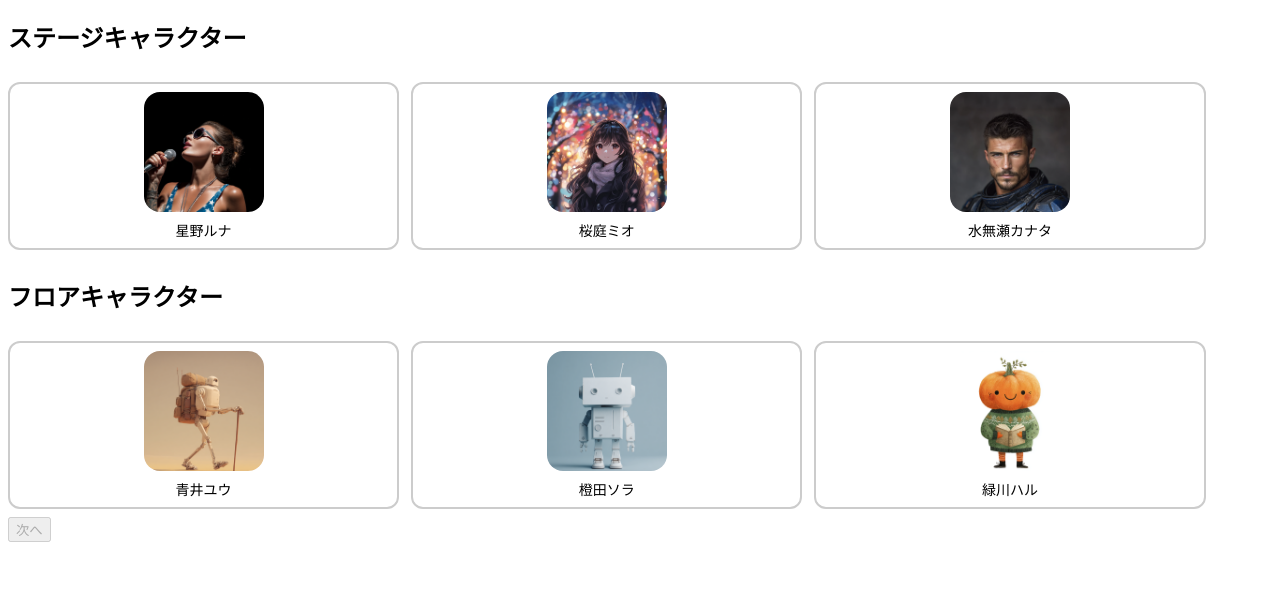
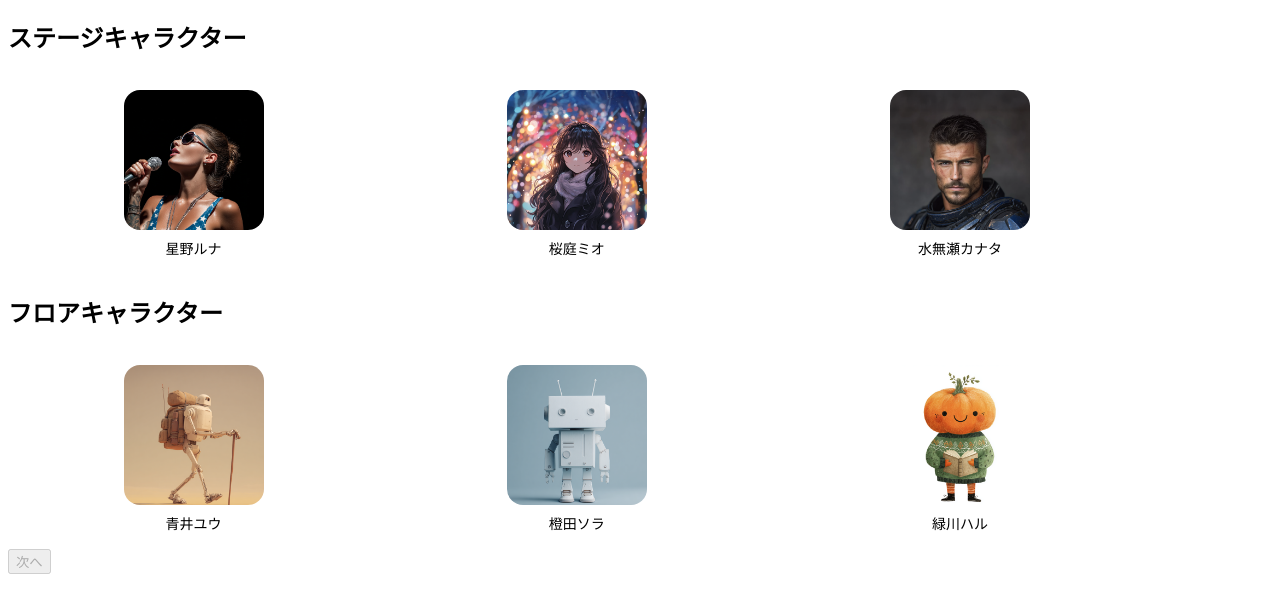
Before and after one commit to sterakawa/image-prompt-test3, a plain HTML site: page public/select.html in a window 1280 px wide. Shown: the part 70-682 px from the top of the page. Drawn offline with Linux system fonts and the light colour scheme.

Commit message:
Update select.css

```diff
--- a/public/select.css
+++ b/public/select.css
@@ -11,25 +11,24 @@
   display: none;
 }
 
-/* キャラカード（縦長でコンパクト） */
+/* キャラカード（縦長＆枠なし） */
 .character {
-  flex: 0 0 calc(40% - 8px); /* スマホ: 2.5個見える */
-  background: #fff;
-  border: 2px solid #ccc;
+  flex: 0 0 calc(40% - 8px); /* スマホ: 2.5個表示相当 */
+  background: transparent;   /* 背景と枠を透明に */
+  border: none;              /* 枠削除 */
   border-radius: 12px;
-  padding: 8px;
+  padding: 8px 0;
   text-align: center;
-  transition: border 0.2s, background 0.2s;
   cursor: pointer;
   display: flex;
   flex-direction: column;
   align-items: center;
 }
 
-/* 角丸正方形アイコン */
+/* 角丸正方形アイコン（大きめ） */
 .character img {
-  width: 100px;
-  height: 100px;
+  width: 120px;     /* 写真サイズ拡大 */
+  height: 120px;
   border-radius: 16px;
   object-fit: cover;
   margin-bottom: 8px;
@@ -41,20 +40,21 @@
   font-size: 14px;
 }
 
-/* 選択状態 */
+/* 選択状態（背景に色だけ付与） */
 .character.selected {
-  border: 2px solid #2196f3;
   background: #e3f2fd;
+  border-radius: 16px;
+  padding: 8px;
 }
 
-/* PC: 3個表示 */
+/* PC時: 3個表示 */
 @media (min-width: 768px) {
   .character {
     flex: 0 0 calc(30% - 8px);
   }
 
   .character img {
-    width: 120px;
-    height: 120px;
+    width: 140px;
+    height: 140px;
   }
 }
```
